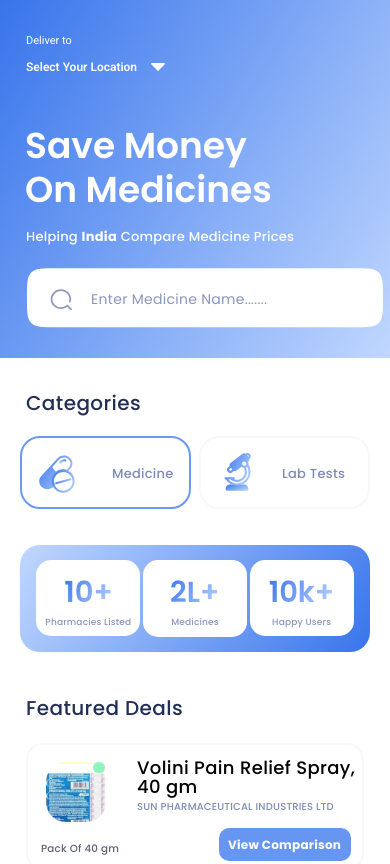
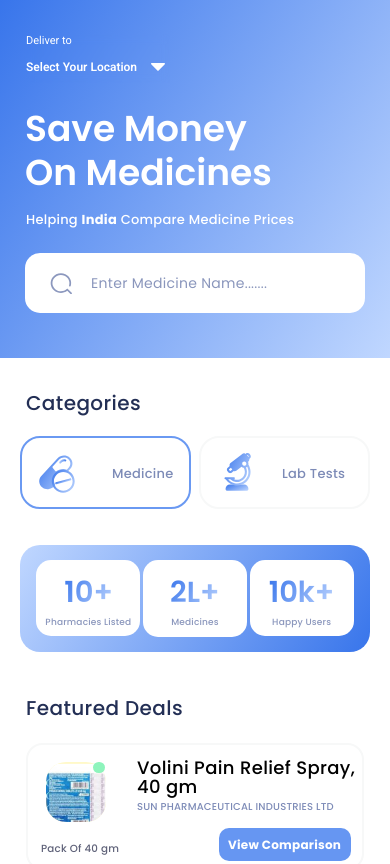
Before and after one commit to shutupfaezan/Medicomp, a website built with Parcel: page index.html in a window 390 px wide. Shown: the top 864 px of the page. Built offline with nearby package versions, Linux system fonts and the light colour scheme; a web font is replaced by a local one.

Commit message:
header section done home page mobile display -- added bstrp

```diff
--- a/index.css
+++ b/index.css
@@ -165,6 +165,11 @@
   padding: 0 var(--padding-4xl);
   font-size: var(--h4-medical-size);
   color: var(--color-lightslategray);
+  height: 60px;
+  display: flex;
+  align-items: center;
+  background: white;
+  border-radius: 15px;
 }
 .headlinesearch {
   align-self: stretch;
@@ -172,7 +177,7 @@
   flex-direction: column;
   padding: var(--padding-15xl) var(--padding-6xl) 44.6px;
   box-sizing: border-box;
-  gap: var(--gap-21xl-5);
+  /* gap: var(--gap-21xl-5); */
   max-width: 100%;
   text-align: left;
   font-size: 11px;
--- a/index.html
+++ b/index.html
@@ -3,7 +3,7 @@
   <head>
     <meta charset="utf-8" />
     <meta name="viewport" content="initial-scale=1, width=device-width" />
-
+    <link href="https://cdn.jsdelivr.net/npm/bootstrap@5.3.3/dist/css/bootstrap.min.css" rel="stylesheet" integrity="sha384-QWTKZyjpPEjISv5WaRU9OFeRpok6YctnYmDr5pNlyT2bRjXh0JMhjY6hW+ALEwIH" crossorigin="anonymous">
     <link rel="stylesheet" href="./global.css" />
     <link rel="stylesheet" href="./index.css" />
     <link
@@ -37,7 +37,7 @@
           src="./public/rectangle-1.svg"
         />
 
-        <div class="delivery-input">
+        <div class="delivery-input pb-4">
           <div class="deliver-to">
             <a class="deliver-to1">Deliver to</a>
             <div class="address" id="addressContainer">
@@ -52,7 +52,7 @@
             </div>
           </div>
         </div>
-        <div class="save-money-on-medicines-parent">
+        <div class="save-money-on-medicines-parent pb-4">
           <h1 class="save-money-on-medicines-container">
             <p class="save-money">Save Money</p>
             <p class="on-medicines">On Medicines</p>
@@ -67,7 +67,7 @@
             </div>
           </div>
         </div>
-        <div class="search-input">
+        <div class="search-input col-12" id="search-box">
           <div class="search-field">
             <img
               class="iconlybrokensearch"
@@ -78,12 +78,12 @@
 
             <div class="search-field-inner">
               <div class="vector-parent">
-                <img
+                <!-- <img
                   class="frame-child"
                   alt=""
                   src="./public/rectangle-3.svg"
                   id="rectangle"
-                />
+                /> -->
 
                 <div class="enter-medicine-name">
                   Enter Medicine Name.......
@@ -494,12 +494,14 @@
         });
       }
 
-      var rectangle = document.getElementById("rectangle");
+      var rectangle = document.getElementById("search-box");
       if (rectangle) {
         rectangle.addEventListener("click", function (e) {
           window.location.href = "./mobile-search-bar.html";
         });
       }
       </script>
+      <script src="https://cdn.jsdelivr.net/npm/bootstrap@5.3.3/dist/js/bootstrap.bundle.min.js" integrity="sha384-YvpcrYf0tY3lHB60NNkmXc5s9fDVZLESaAA55NDzOxhy9GkcIdslK1eN7N6jIeHz" crossorigin="anonymous"></script>
+
   </body>
 </html>
```
